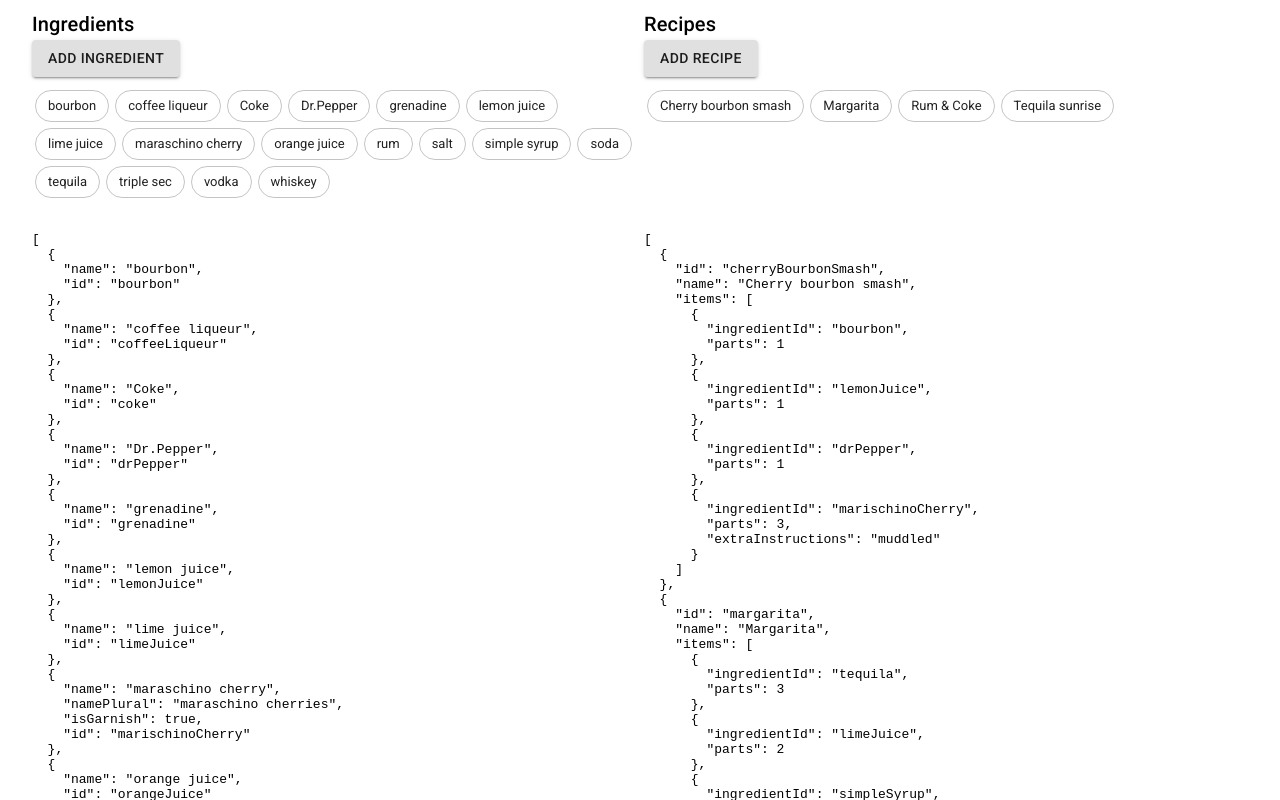
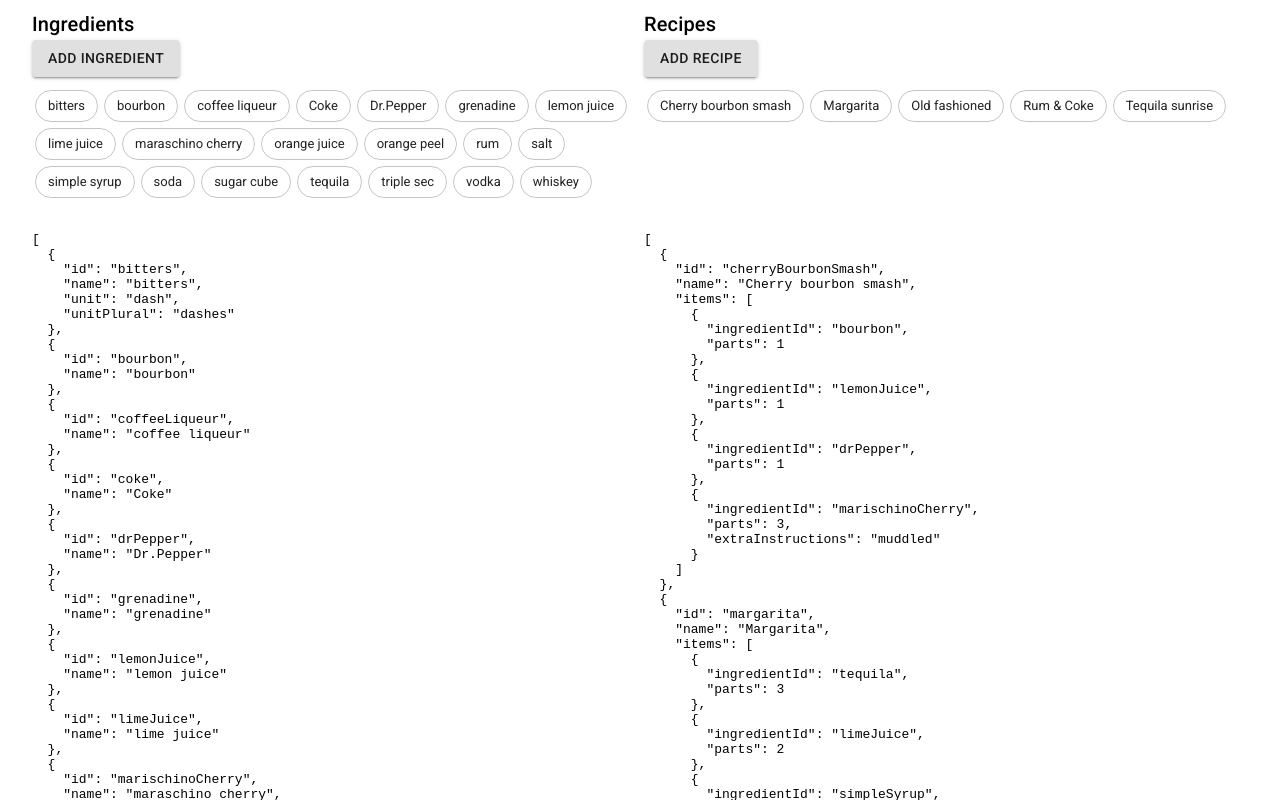
Before and after one commit to andybarron/broaden-your-bar, a React (Create React App) app: page /devtools in a window 1280 px wide. Shown: the top 800 px of the page. Built offline with nearby package versions, Linux system fonts and the light colour scheme.

Commit message:
Add Unit override, update UI (#4)

```diff
--- a/src/components/BarApp.tsx
+++ b/src/components/BarApp.tsx
@@ -1,5 +1,12 @@
 import React from "react"
-import { Container, Typography, Grid, Box } from "@material-ui/core"
+import {
+  Container,
+  Typography,
+  Grid,
+  Box,
+  FormControlLabel,
+  Checkbox,
+} from "@material-ui/core"
 import {
   IngredientId,
   IngredientChecklist,
@@ -46,20 +53,14 @@ export function BarApp() {
           <Grid container>
             {[...[...ingredientMap.entries()].entries()].map(
               ([index, [id, { name }]]) => {
-                const last = index === ingredientMap.size - 1
                 return (
                   <Grid container item xs={2} key={id}>
-                    <Typography>
-                      <label>
-                        <input
-                          type="checkbox"
-                          checked={Boolean(checklist[id])}
-                          onChange={() => toggleIngredient(id)}
-                        />
-                        {name}{" "}
-                      </label>
-                      {!last && " "}
-                    </Typography>
+                    <FormControlLabel
+                      checked={Boolean(checklist[id])}
+                      onChange={() => toggleIngredient(id)}
+                      control={<Checkbox color="primary" />}
+                      label={name}
+                    />
                   </Grid>
                 )
               },
--- a/src/data.ts
+++ b/src/data.ts
@@ -29,9 +29,9 @@ export const ingredientMap: Map<IngredientId, Ingredient> = new Map(
     return [
       id as any,
       {
+        id: id,
         name: id,
         ...data,
-        id,
       },
     ]
   }),
--- a/src/data/ingredientData.ts
+++ b/src/data/ingredientData.ts
@@ -5,6 +5,8 @@ interface IngredientData {
     name?: string
     namePlural?: string
     isGarnish?: boolean // TODO garnish type
+    unit?: string
+    unitPlural?: string
   }
 }
 
@@ -13,10 +15,14 @@ const parseIngredientData = () => {
   data.forEach(ingredient => {
     ingredientData[ingredient.id] = {
       name: ingredient.name,
-      namePlural: ingredient.namePlural ? ingredient.namePlural : undefined,
-      isGarnish: ingredient.isGarnish ? ingredient.isGarnish : undefined,
+      namePlural: ingredient.namePlural,
+      isGarnish: ingredient.isGarnish,
+      unit: ingredient.unit,
+      unitPlural: ingredient.unitPlural,
     }
   })
+
+  console.log(ingredientData)
 
   return ingredientData
 }
--- a/src/data/ingredients.json
+++ b/src/data/ingredients.json
@@ -1,4 +1,14 @@
 [
+  {
+    "id": "bitters",
+    "name": "bitters",
+    "unit": "dash",
+    "unitPlural": "dashes"
+  },
+  {
+    "name": "bourbon",
+    "id": "bourbon"
+  },
   {
     "name": "coffee liqueur",
     "id": "coffeeLiqueur"
@@ -10,6 +20,10 @@
   {
     "name": "Dr.Pepper",
     "id": "drPepper"
+  },
+  {
+    "name": "grenadine",
+    "id": "grenadine"
   },
   {
     "name": "lemon juice",
@@ -30,20 +44,9 @@
     "id": "orangeJuice"
   },
   {
-    "name": "simple syrup",
-    "id": "simpleSyrup"
-  },
-  {
-    "name": "triple sec",
-    "id": "tripleSec"
-  },
-  {
-    "name": "bourbon",
-    "id": "bourbon"
-  },
-  {
-    "name": "grenadine",
-    "id": "grenadine"
+    "id": "orangePeel",
+    "name": "orange peel",
+    "isGarnish": true
   },
   {
     "name": "rum",
@@ -55,12 +58,27 @@
     "id": "salt"
   },
   {
+    "name": "simple syrup",
+    "id": "simpleSyrup"
+  },
+  {
     "name": "soda",
     "id": "soda"
   },
   {
+    "name": "sugar cube",
+    "namePlural": "sugar cubes",
+    "id": "sugarCube",
+    "unit": "",
+    "unitPlural": ""
+  },
+  {
     "name": "tequila",
     "id": "tequila"
+  },
+  {
+    "name": "triple sec",
+    "id": "tripleSec"
   },
   {
     "name": "vodka",
--- a/src/data/recipes.json
+++ b/src/data/recipes.json
@@ -50,6 +50,30 @@
     "glass": "margarita glass"
   },
   {
+    "id": "oldFashioned",
+    "name": "Old fashioned",
+    "glass": "",
+    "items": [
+      {
+        "ingredientId": "whiskey",
+        "parts": 5
+      },
+      {
+        "ingredientId": "sugarCube",
+        "parts": 1,
+        "extraInstructions": "muddled"
+      },
+      {
+        "ingredientId": "orangePeel",
+        "parts": 0
+      },
+      {
+        "ingredientId": "bitters",
+        "parts": 1
+      }
+    ]
+  },
+  {
     "id": "rumAndCoke",
     "name": "Rum & Coke",
     "items": [
--- a/src/models.ts
+++ b/src/models.ts
@@ -3,6 +3,8 @@ export interface Ingredient {
   name: string
   namePlural?: string
   isGarnish?: boolean
+  unit?: string
+  unitPlural?: string
 }
 
 export interface Recipe {
--- a/src/utils/RecipeItemUtils.tsx
+++ b/src/utils/RecipeItemUtils.tsx
@@ -8,23 +8,26 @@ export function printRecipeItem(
   const ingredient = customIngredients
     ? customIngredients.filter(i => i.id === recipeItem.ingredientId)[0]
     : ingredientMap.get(recipeItem.ingredientId)!
+
+  const unitsString = ingredient.isGarnish
+    ? ""
+    : recipeItem.parts > 1
+    ? ingredient.unitPlural ?? "parts"
+    : ingredient.unit ?? "part"
+
+  const partsInfo =
+    recipeItem.parts > 0 ? `${recipeItem.parts} ${unitsString}` : ""
+
   const displayName =
     recipeItem.parts > 1
       ? ingredient.namePlural ?? ingredient.name
       : ingredient.name
-  const garnishInfo = ingredient.isGarnish
-    ? recipeItem.extraInstructions
-      ? `${recipeItem.extraInstructions} as garnish`
-      : `as garnish`
-    : ""
 
-  const partsString = ingredient.isGarnish
-    ? ""
-    : recipeItem.parts > 1
-    ? "parts"
-    : "part"
-  const partsInfo =
-    recipeItem.parts > 0 ? `${recipeItem.parts} ${partsString}` : ""
+  const extraInstructions = recipeItem.extraInstructions ?? ""
 
-  return `${partsInfo} ${displayName} ${garnishInfo}`
+  const garnishInfo = ingredient.isGarnish ? "as garnish" : ""
+
+  return `${partsInfo} ${displayName} ${extraInstructions} ${garnishInfo}`
+    .trim() // remove trailing whitespace
+    .replace(/\s+/g, " ") // remove multiple inner spaces
 }
```
